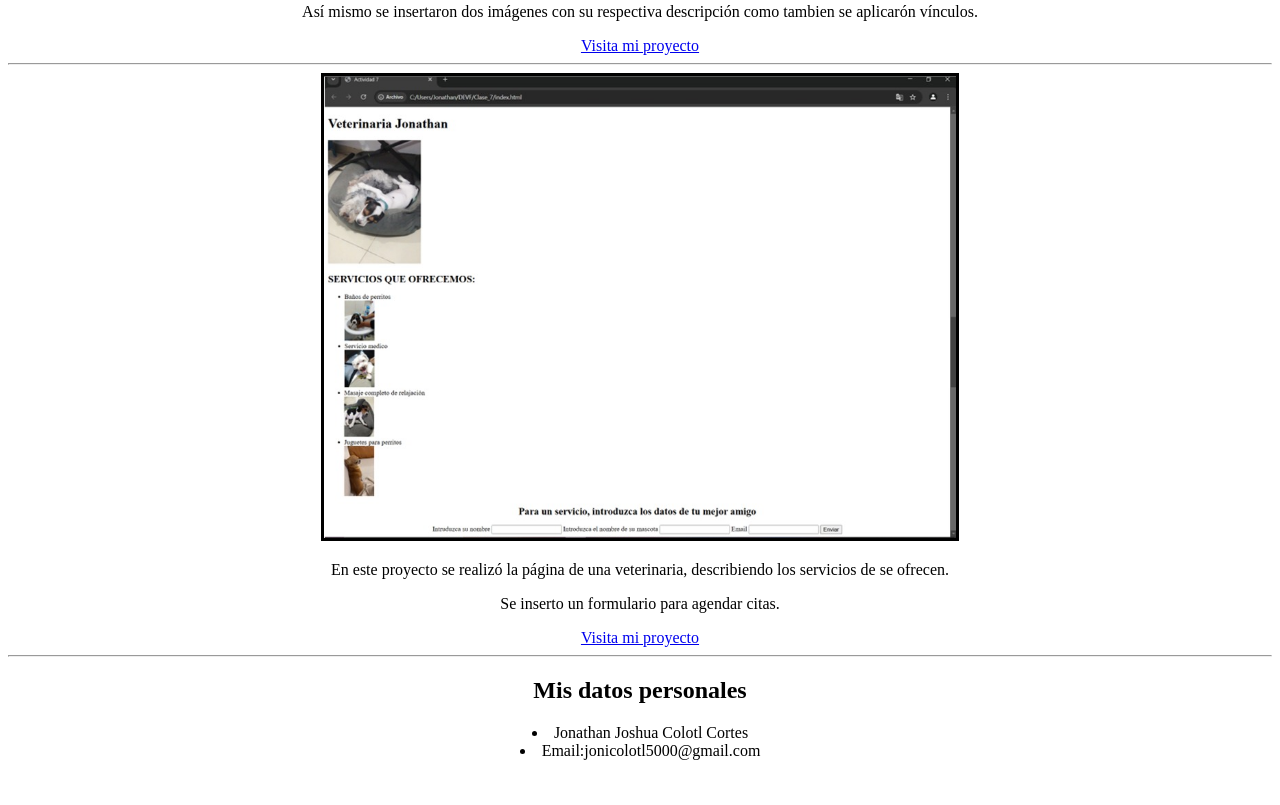
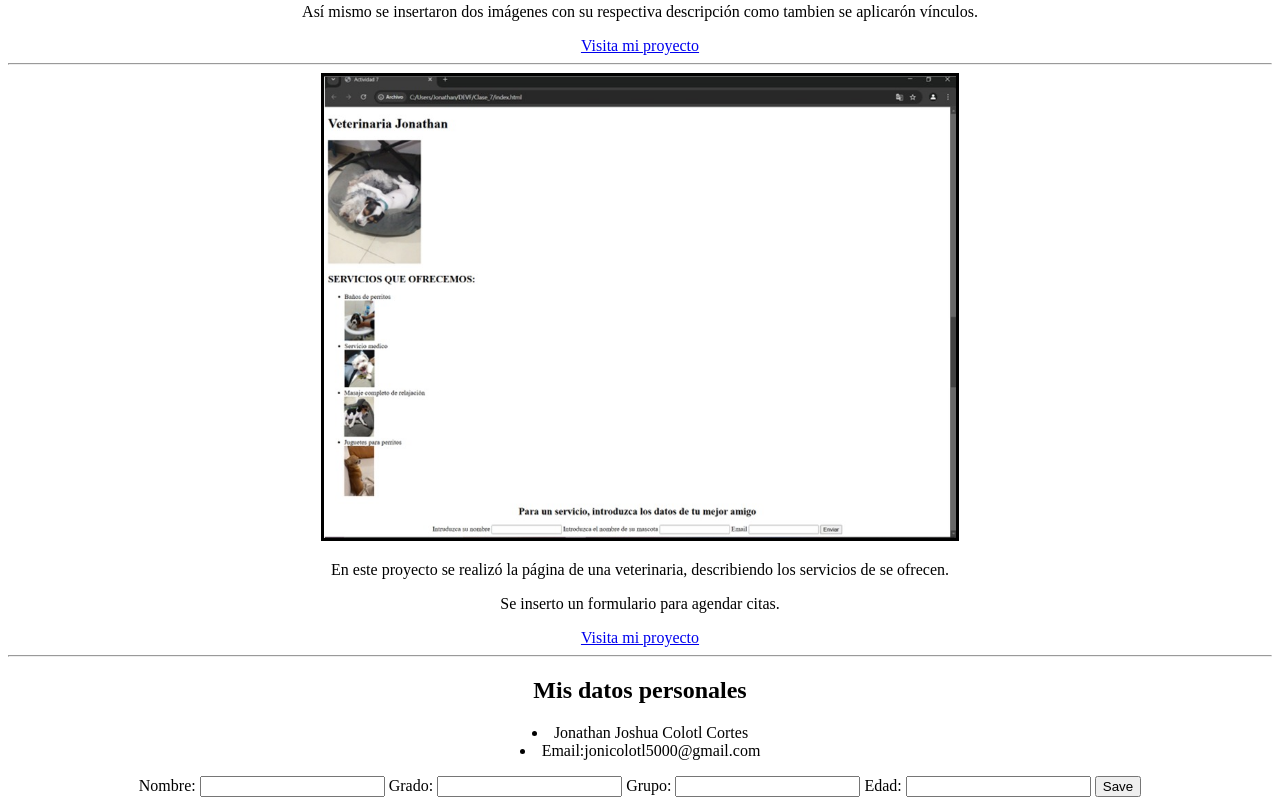
Before and after one commit to JonathanJCC/Primer_proyecto, a plain HTML site: page index.html in a window 1280 px wide. Shown: the part 969-1774 px from the top of the page. Before the commit the page ends 1737 px from the top, so only its background shows below. Drawn offline with Linux system fonts and the light colour scheme.

Commit message:
Se agreago un formulario

```diff
--- a/index.html
+++ b/index.html
@@ -45,5 +45,23 @@
         <li>Jonathan Joshua Colotl Cortes</li>
          <li>Email:jonicolotl5000@gmail.com</li>
     </section>
+    <p></p>
+    <section id="formulario" style="text-align: center;">
+        <form>
+            <label for="GET-name">Nombre:</label>
+            <input id="GET-name" type="text" name="name" />
+
+            <label for="GET-name">Grado:</label>
+            <input id="GET-name" type="text" name="name" />
+
+            <label for="GET-name">Grupo:</label>
+            <input id="GET-name" type="text" name="name" />
+
+            <label for="GET-name">Edad:</label>
+            <input id="GET-name" type="text" name="name" />
+            <input type="submit" value="Save" />
+        </form>
+
+    </section>
 </body>
 </html>
```
